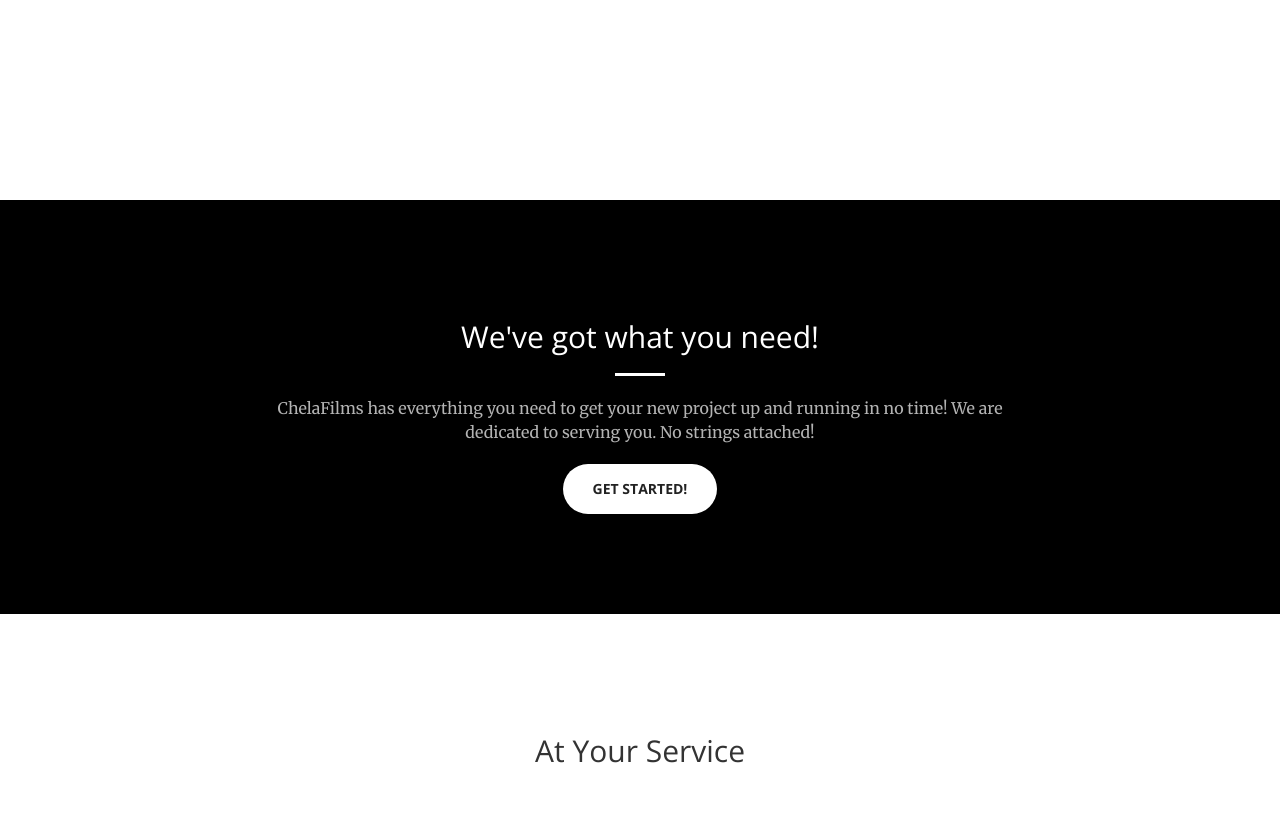
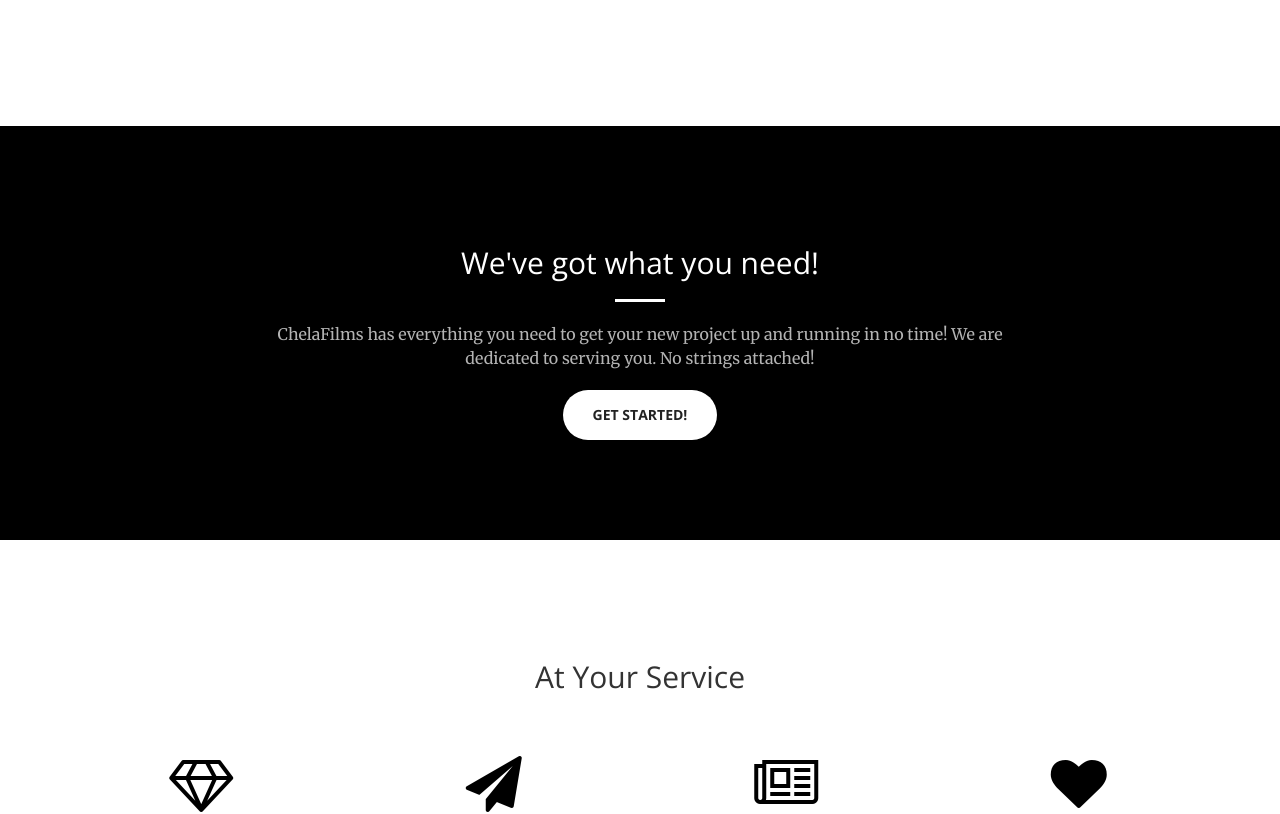
Before and after one commit to dqliles/Chelafilms, a plain HTML site: page index.html in a window 1280 px wide. Shown: the part 600-1414 px from the top of the page. Drawn offline with nearby package versions, Linux system fonts and the light colour scheme.

Commit message:
Update creative.css

```diff
--- a/css/creative.css
+++ b/css/creative.css
@@ -53,6 +53,7 @@ p {
 
 .bg-primary {
     background-color: #000;
+    margin-top: -74px;
 }
 
 .bg-dark {
```
